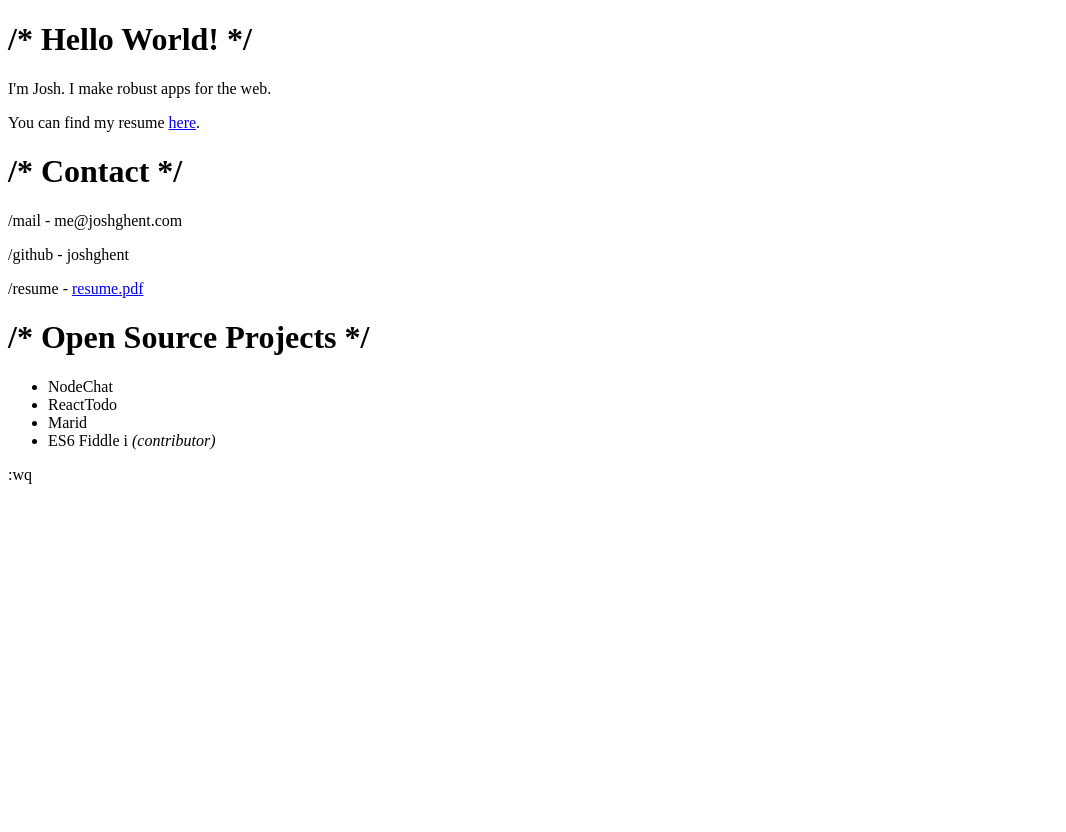
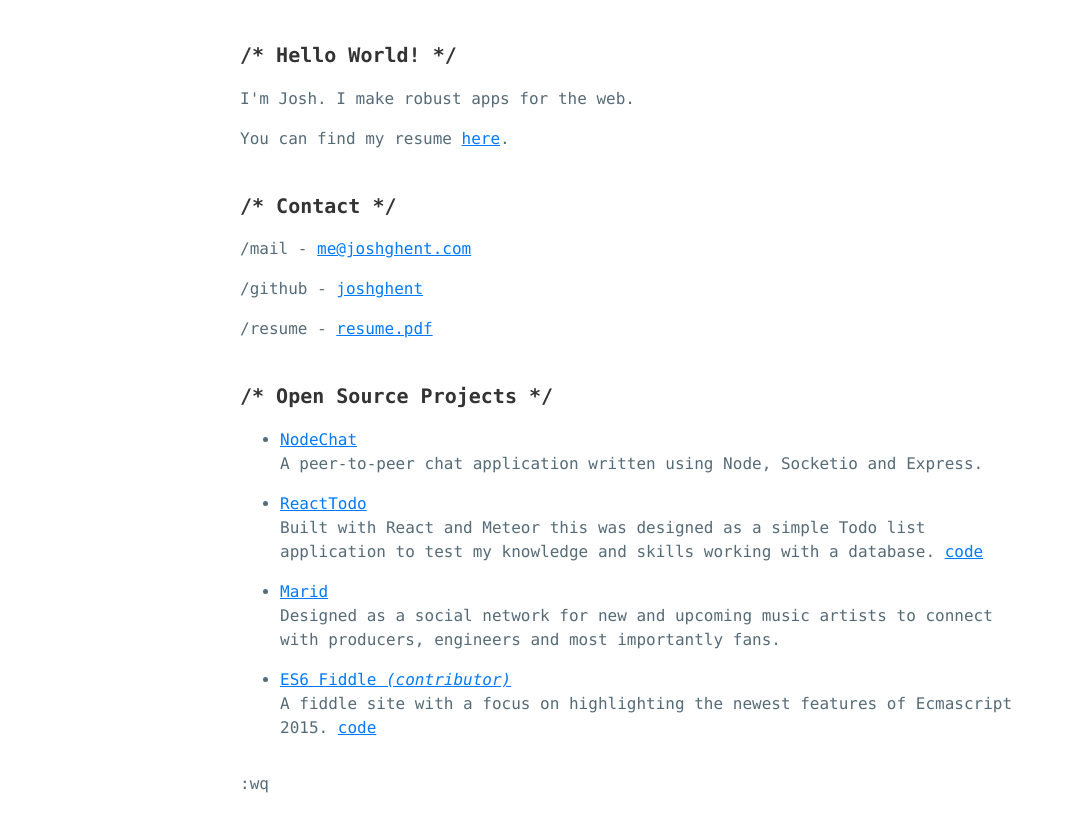
Before and after one commit to joshghent/joshghentsite, a plain HTML site: page index.html in a window 1280 px wide. Shown: the whole page, without its empty margins (0-1066 px from the left). Before the commit the page ends 800 px from the top, so only its background shows below. Drawn offline with Linux system fonts and the light colour scheme.

Commit message:
Added styling and rest of content.

```diff
--- a/index.html
+++ b/index.html
@@ -4,25 +4,79 @@
         <title>Josh Ghent</title>
         <meta charset="UTF-8">
         <meta name="viewport" content="width=device-width, initial-scale=1">
+        <style type="text/css">
+            body {
+                margin: 0 auto;
+                max-width: 50em;
+                font-family: "Monaco", monospace;
+                line-height: 1.5;
+                padding: 4em 1em;
+                color: #566b78;
+                background-color: white;
+                padding-top: 0;
+            }
+
+            h1 {
+                margin-top: 1em;
+                padding-top: 1em;
+                font-size: 20px;
+            }
+
+            h1, strong {
+                color: #333;
+            }
+
+            a {
+                color: #007AFF;
+            }
+
+            li {
+                padding-bottom: 1em;
+            }
+        </style>
     </head>
     <body>
+        <header>
+        </header>
+        <main>
+            <section id="hello-world">
             <h1>/* Hello World! */</h1>
                 <p>I'm Josh. I make robust apps for the web.</p>
                 <p>You can find my resume <a href="resume.pdf">here</a>.</p>
+            </section>
 
+            <section id="contact">
             <h1>/* Contact */</h1>
-            <p>/mail - me@joshghent.com</p>
-            <p>/github - joshghent</p>
+                <p>/mail - <a href="mailto:me@joshghent.com">me@joshghent.com</a></p>
+                <p>/github - <a href="https://github.com/joshghent">joshghent</a></p>
                 <p>/resume - <a href="resume.pdf">resume.pdf</a>
+            </section>
 
+            <section id="projects">
             <h1>/* Open Source Projects */</h1>
                 <ul>
-                <li>NodeChat</li>
-                <li>ReactTodo</li>
-                <li>Marid</li>
-                <li>ES6 Fiddle i <i>(contributor)</i></li>
+                    <li>
+                        <a href="https://github.com/joshghent/NodeChat">NodeChat</a> <br>
+                        A peer-to-peer chat application written using Node, Socketio and Express.
+                    </li>
+                    <li>
+                        <a href="https://todo.joshghent.com/">ReactTodo</a> <br>
+                        Built with React and Meteor this was designed as a simple Todo list application to test my knowledge and skills working with a database. <a href="https://github.com/joshghent/ReactTodo">code</a>
+                    </li>
+                    <li>
+                        <a href="https://github.com/joshghent/marid-frontend">Marid</a> <br>
+                        Designed as a social network for new and upcoming music artists to connect with producers, engineers and most importantly fans.
+                    </li>
+                    <li>
+                        <a href="https://es6fiddle.net/">ES6 Fiddle <i>(contributor)</i></a> <br>
+                        A fiddle site with a focus on highlighting the newest features of Ecmascript 2015. <a href="https://github.com/joshghent/es6-fiddle-web">code</a>
+                    </li>
                 </ul>
+            </section>
+        </main>
 
+        <footer>
             <p>:wq</p>
+        </footer>
     </body>
 </html>
```
Lines whose indentation alone changed are shown as unchanged.
